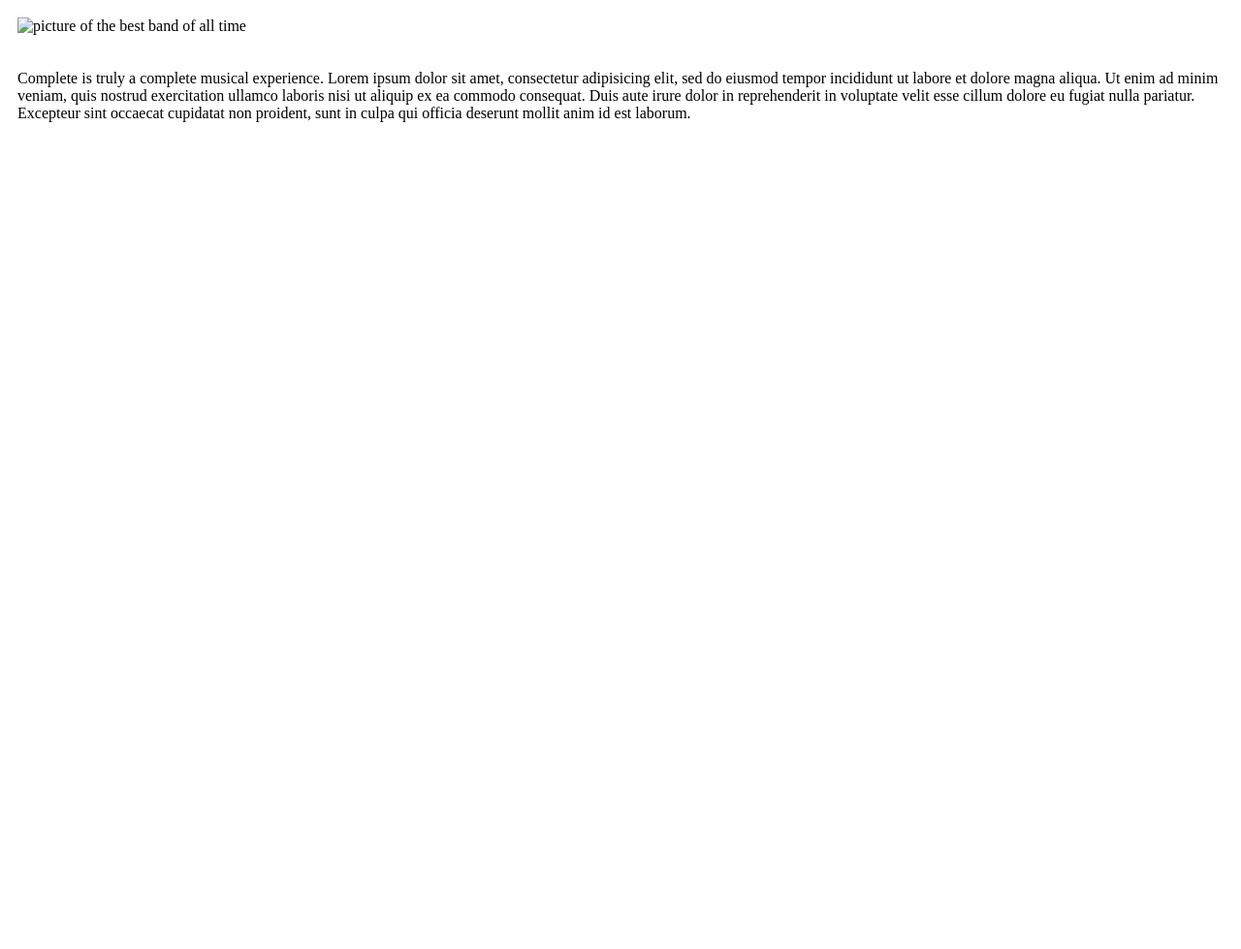
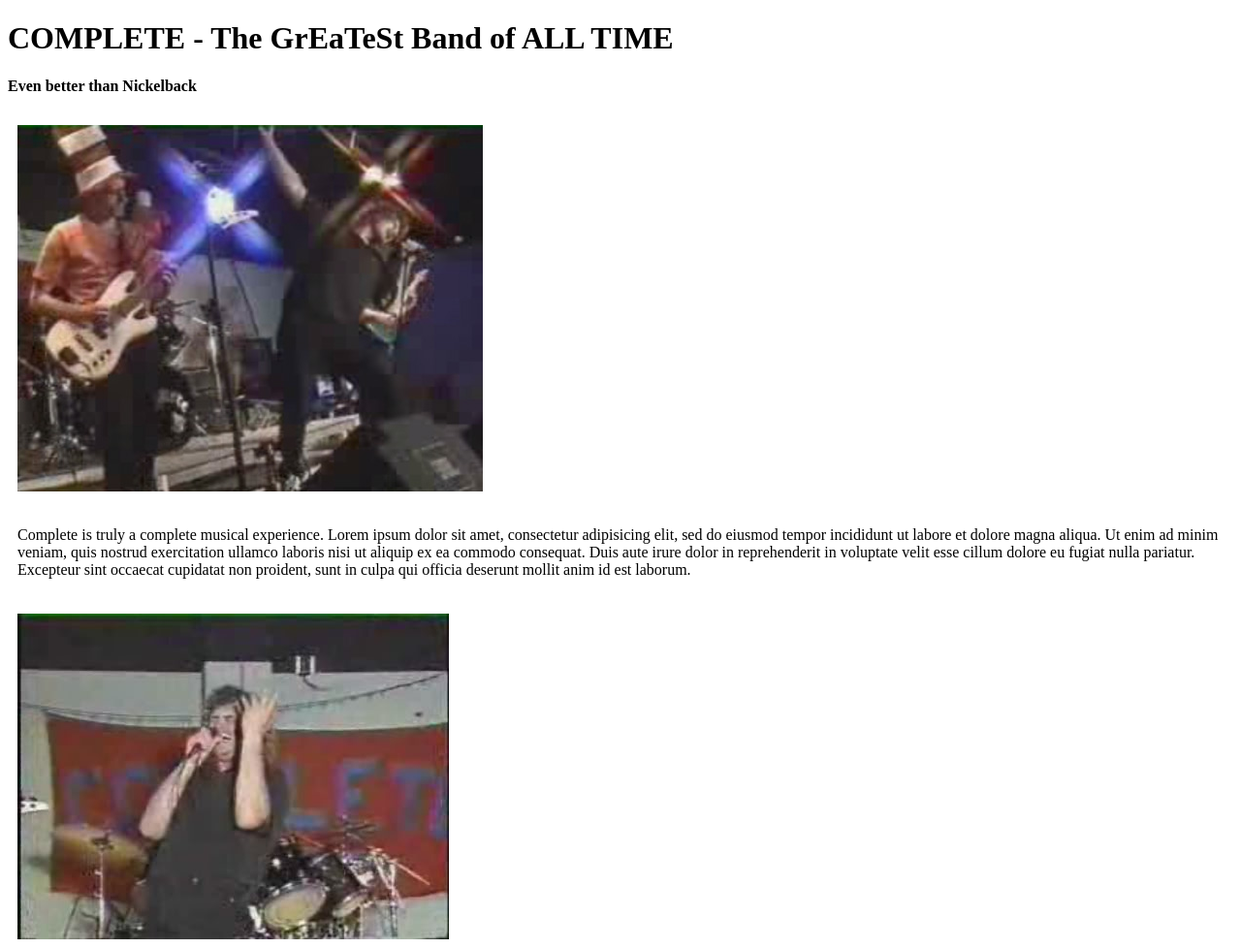
Before and after one commit to eggthecat/bando, a plain HTML site: page main.html in a window 1280 px wide. Shown: the whole page at 97% size. Before the commit the page ends 800 px from the top, so only its background shows below. Drawn offline with Linux system fonts and the light colour scheme.

Commit message:
add second image, a few things to html page

```diff
--- a/main.html
+++ b/main.html
@@ -6,7 +6,10 @@
     <title>Best Band of All Time</title>
   </head>
   <body>
-    <img src="img/complete-band-full" alt="picture of the best band of all time">
+    <h1>COMPLETE - The GrEaTeSt Band of ALL TIME</h1>
+    <h4>Even better than Nickelback</h4>
+    <img src="images/complete-band-full.jpg" alt="picture of the best band of all time">
     <p>Complete is truly a complete musical experience. Lorem ipsum dolor sit amet, consectetur adipisicing elit, sed do eiusmod tempor incididunt ut labore et dolore magna aliqua. Ut enim ad minim veniam, quis nostrud exercitation ullamco laboris nisi ut aliquip ex ea commodo consequat. Duis aute irure dolor in reprehenderit in voluptate velit esse cillum dolore eu fugiat nulla pariatur. Excepteur sint occaecat cupidatat non proident, sunt in culpa qui officia deserunt mollit anim id est laborum.</p>
+    <img src="images/completesinger.jpg" alt="picture of the greatest lead singer of the greatest band of all time">
   </body>
 </html>
```
